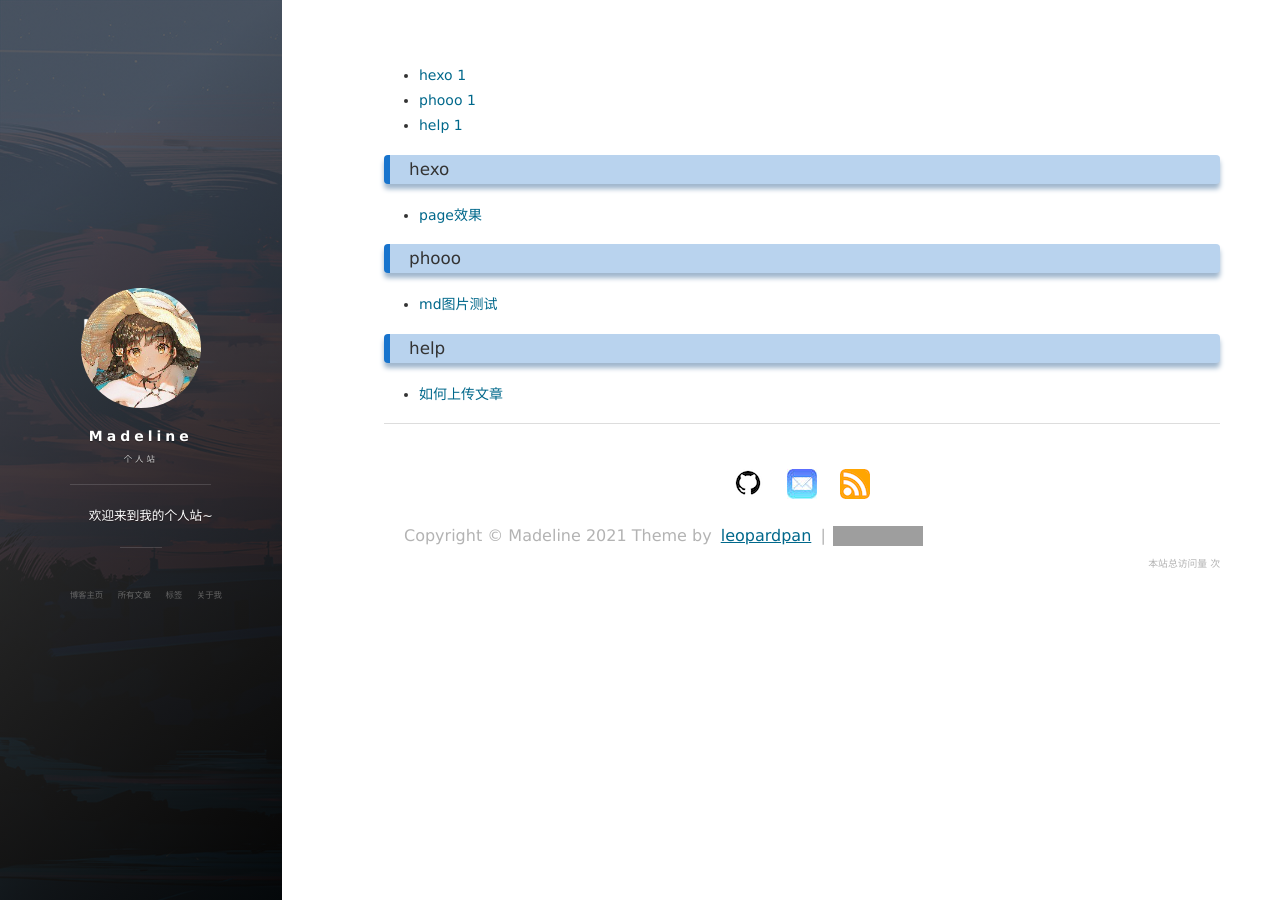
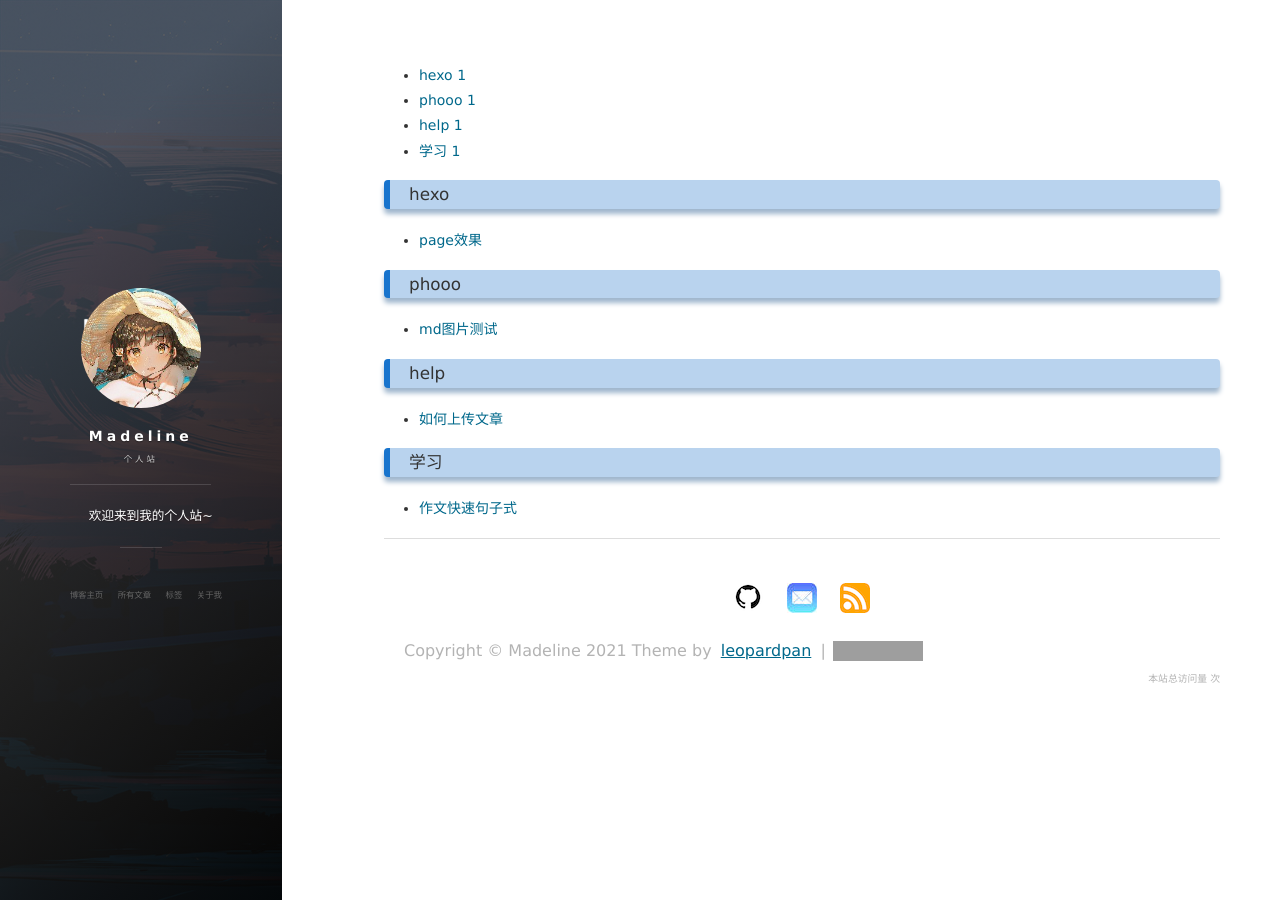
Before and after one commit to Madeliney/madeliney.github.io, a Jekyll site: the page built from tags.html, in a window 1280 px wide. Built offline with Jekyll 4.4.1, drawn with Linux system fonts in a browser that asks for light colours; nearby versions of some CDN libraries; comment, search, counter and statistics services are not loaded; grey boxes are pictures that could not be loaded.

Commit message:
Update and rename 作文快速句式.md to 2021-3-31-Ewrting.md

```diff
--- a/_posts/作文快速句式.md
+++ b/_posts/2021-3-31-Ewrting.md
@@ -1,4 +1,10 @@
-
+---
+layout: page
+title: "作文快速句子式"
+date: 2021-3-31
+description: "仅供参考，备战6级"
+tag: 学习
+---
 
 ## 第二节　实用表达方式
 
```
